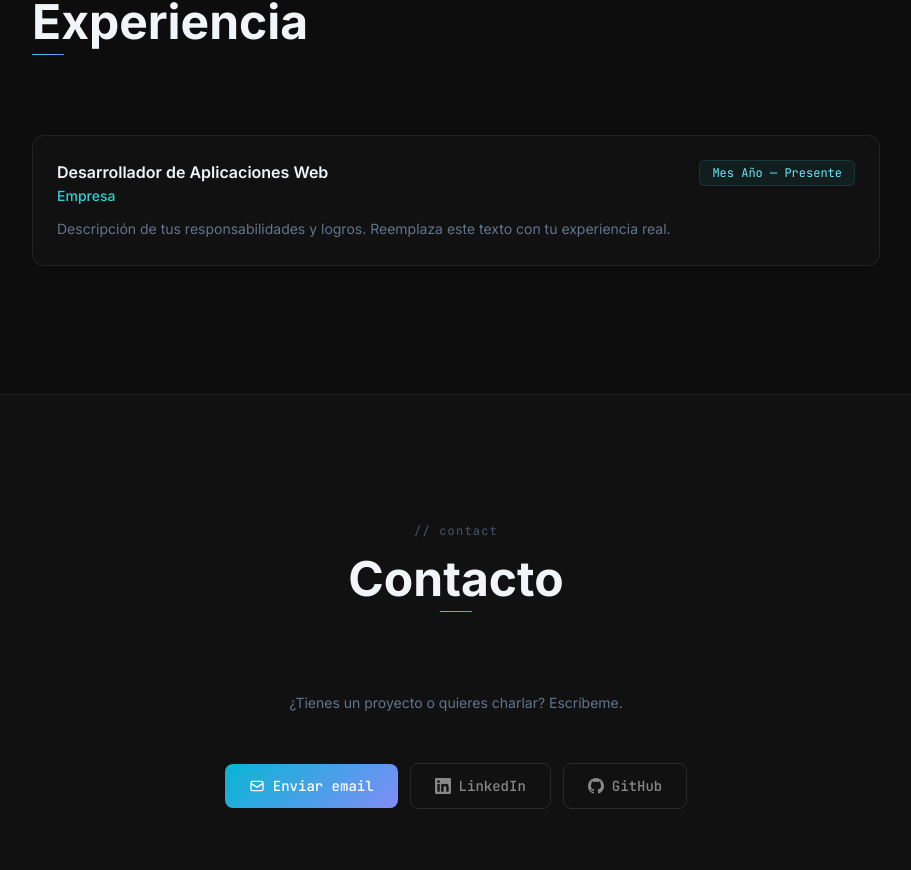
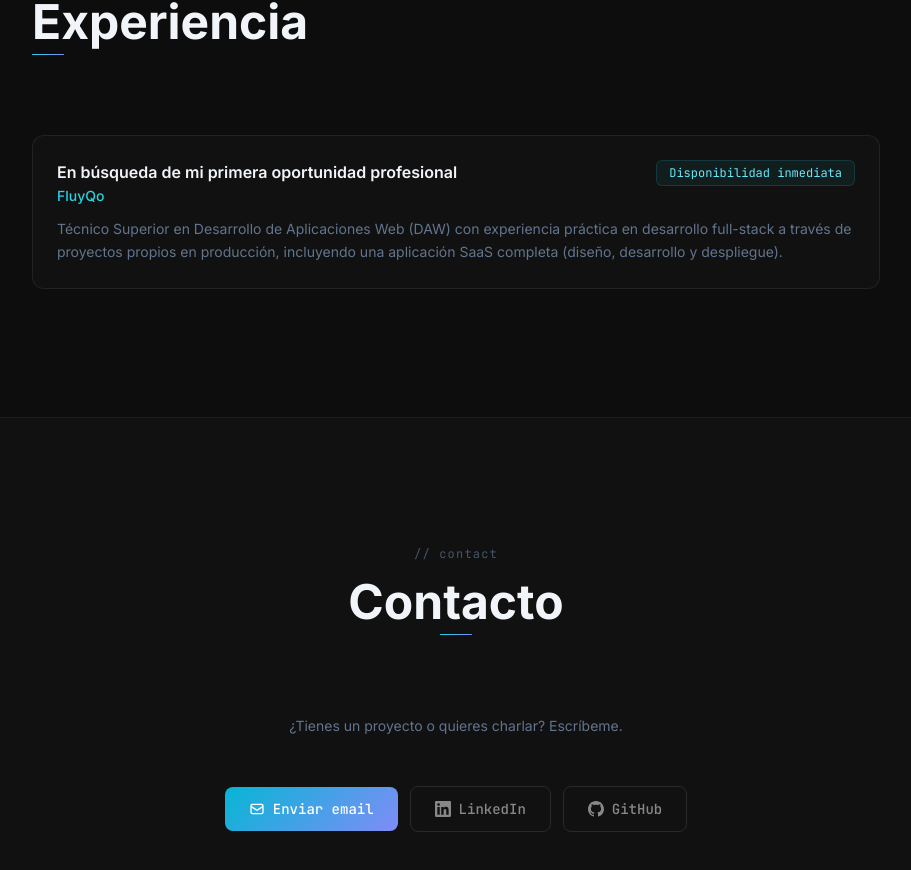
Before and after one commit to CarlosJavierBastianLerida/Portafolio, an Angular app: page / in a window 1280 px wide. Shown: the part 3499-4369 px from the top of the page, without its empty margins (184-1095 px from the left). Built offline with nearby package versions, Linux system fonts and the light colour scheme.

Commit message:
feat(experience): add FluyQo entry as current experience

```diff
--- a/src/app/core/translation/translations.ts
+++ b/src/app/core/translation/translations.ts
@@ -121,21 +121,21 @@ const skills_en: SkillCategory[] = [
 
 const experience_es: ExperienceItem[] = [
   {
-    company: 'Empresa',
-    role: 'Desarrollador de Aplicaciones Web',
-    from: 'Mes Año',
-    to: 'Presente',
-    description: 'Descripción de tus responsabilidades y logros. Reemplaza este texto con tu experiencia real.',
+    company: 'FluyQo',
+    role: 'En búsqueda de mi primera oportunidad profesional',
+    from: '',
+    to: 'Disponibilidad inmediata',
+    description: 'Técnico Superior en Desarrollo de Aplicaciones Web (DAW) con experiencia práctica en desarrollo full-stack a través de proyectos propios en producción, incluyendo una aplicación SaaS completa (diseño, desarrollo y despliegue).',
   },
 ];
 
 const experience_en: ExperienceItem[] = [
   {
-    company: 'Company',
-    role: 'Web Application Developer',
-    from: 'Month Year',
-    to: 'Present',
-    description: 'Description of your responsibilities and achievements. Replace this text with your real experience.',
+    company: 'FluyQo',
+    role: 'Looking for my first professional opportunity',
+    from: '',
+    to: 'Immediate availability',
+    description: 'Higher Technical Degree in Web Application Development (DAW) with hands-on full-stack experience through my own production projects, including a complete SaaS application (design, development and deployment).',
   },
 ];
 
--- a/src/app/features/experience/experience.html
+++ b/src/app/features/experience/experience.html
@@ -18,7 +18,7 @@
             </div>
             <span class="font-code text-xs px-3 py-1 rounded-md"
               style="background: rgba(34,211,238,0.06); color: #67e8f9; border: 1px solid rgba(34,211,238,0.15);">
-              {{ item.from }} — {{ item.to }}
+              @if (item.from) { {{ item.from }} — } {{ item.to }}
             </span>
           </div>
 
```
